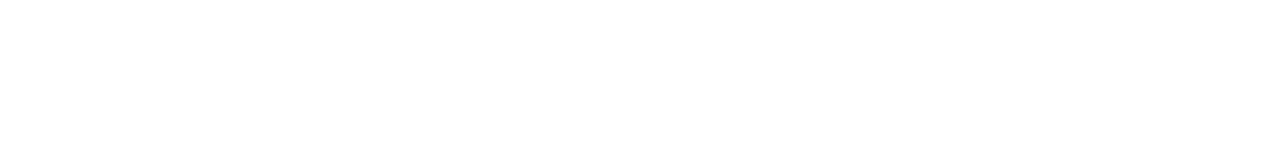
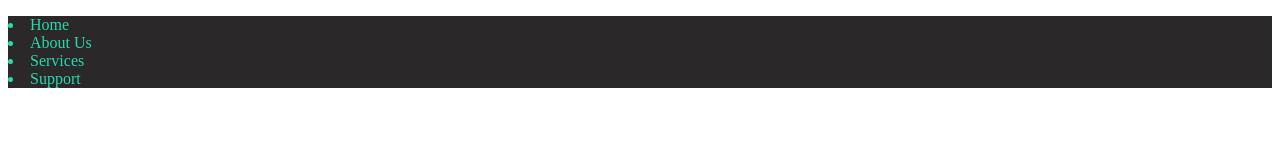
Before and after one commit to Ankitprajapati24/bs-yese-hi, a plain HTML site: page index.html in a window 1280 px wide. Drawn offline with Linux system fonts and the light colour scheme.

Commit message:
html css code  started

```diff
--- a/index.html
+++ b/index.html
@@ -7,6 +7,15 @@
     <title>Document</title>
 </head>
 <body>
-
+    <nav>
+        <div>
+            <ul>
+            </ul>
+            <li >Home</li>
+            <li>About Us </li>
+            <li>Services</li>
+            <li>Support </li>
+        </div>
+    </nav>
 </body>
 </html>
--- a/style.css
+++ b/style.css
@@ -0,0 +1,4 @@
+nav{
+    background-color: rgba(14, 12, 12, 0.884);
+    color: #29daad;
+}
```
